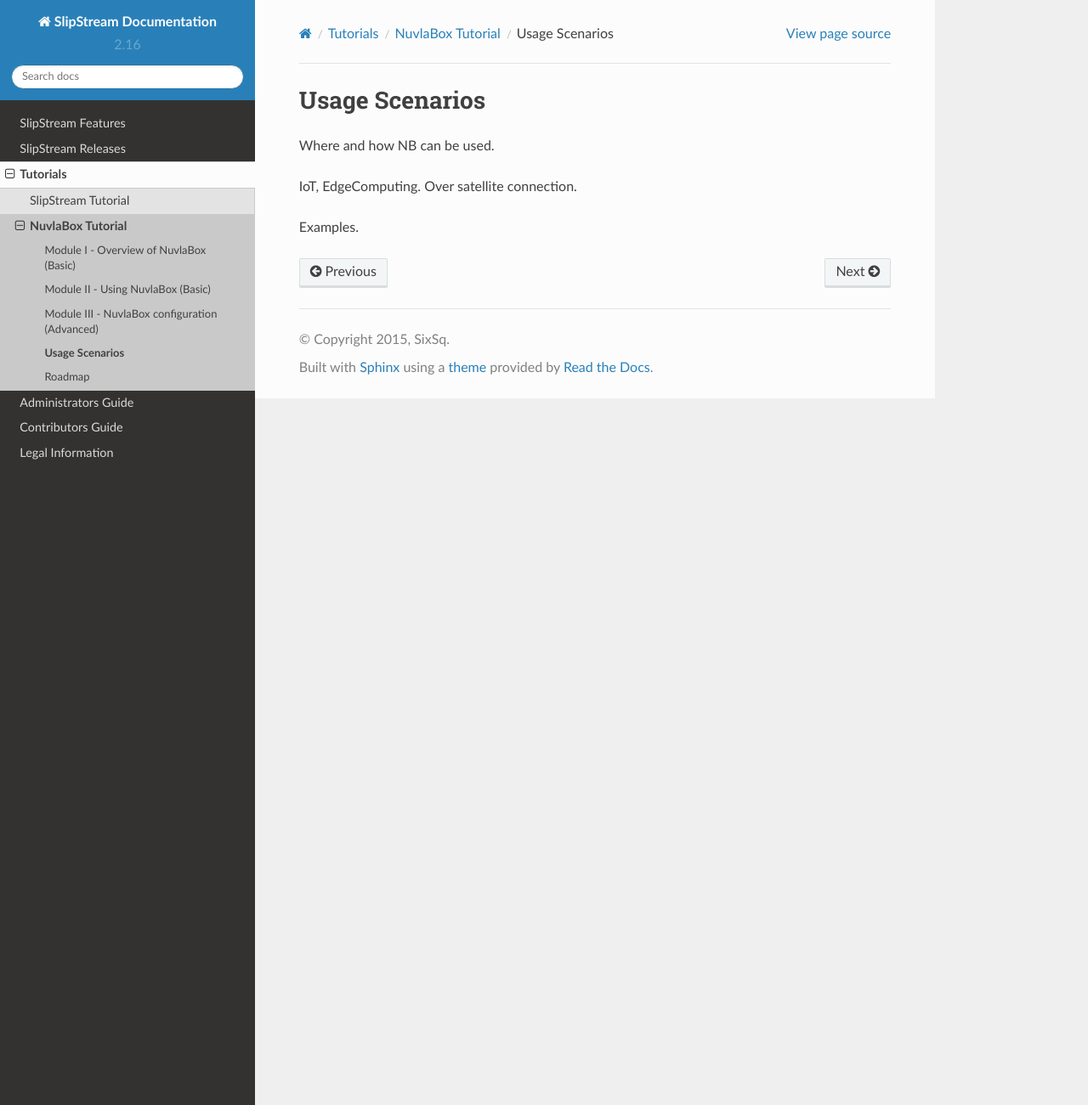
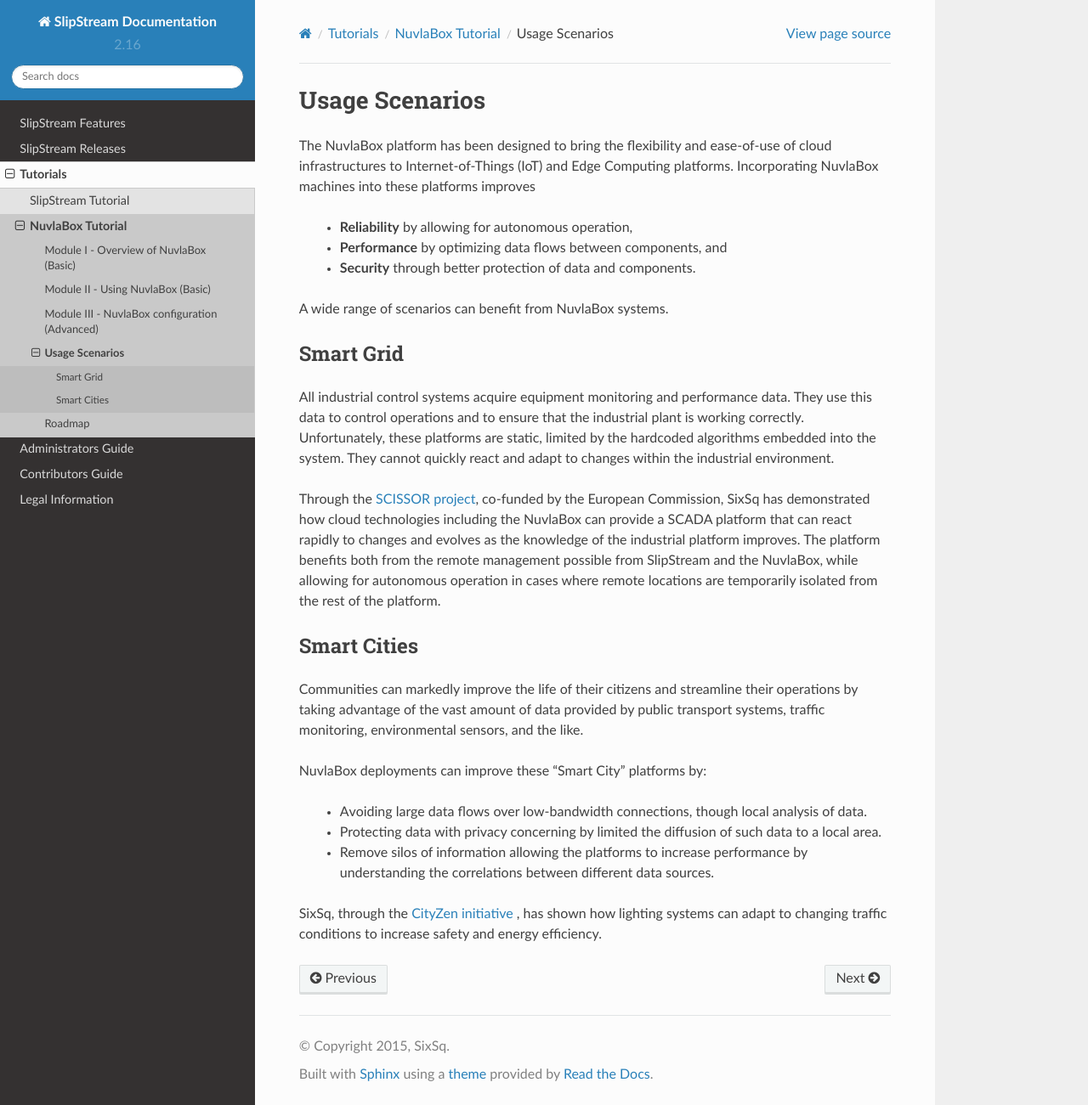
Before and after one commit to slipstream/SlipStreamDocumentation, a Sphinx documentation site: the page built from docs/tutorials/nb/usages.rst, in a window 1280 px wide and 1301 px high. Shown: the whole window at 85% size. Built offline with Sphinx 7.4.7 and the Read the Docs theme 2.0.0, drawn with Linux system fonts in a browser that asks for light colours.

Commit message:
add usage scenarios

```diff
--- a/docs/tutorials/nb/usages.rst
+++ b/docs/tutorials/nb/usages.rst
@@ -1,9 +1,54 @@
 Usage Scenarios
 ===============
 
-Where and how NB can be used.
+The NuvlaBox platform has been designed to bring the flexibility and
+ease-of-use of cloud infrastructures to Internet-of-Things (IoT) and
+Edge Computing platforms.  Incorporating NuvlaBox machines into these
+platforms improves
 
-IoT, EdgeComputing.
-Over satellite connection.
+ - **Reliability** by allowing for autonomous operation,
+ - **Performance** by optimizing data flows between components, and
+ - **Security** through better protection of data and components.
 
-Examples.
+A wide range of scenarios can benefit from NuvlaBox systems.
+
+Smart Grid
+----------
+
+All industrial control systems acquire equipment monitoring and
+performance data.  They use this data to control operations and to
+ensure that the industrial plant is working correctly.  Unfortunately,
+these platforms are static, limited by the hardcoded algorithms
+embedded into the system. They cannot quickly react and adapt to
+changes within the industrial environment.
+
+Through the `SCISSOR project <https://scissor-project.com>`_,
+co-funded by the European Commission, SixSq has demonstrated how cloud
+technologies including the NuvlaBox can provide a SCADA platform that
+can react rapidly to changes and evolves as the knowledge of the
+industrial platform improves.  The platform benefits both from the
+remote management possible from SlipStream and the NuvlaBox, while
+allowing for autonomous operation in cases where remote locations are
+temporarily isolated from the rest of the platform.
+
+Smart Cities
+------------
+
+Communities can markedly improve the life of their citizens and
+streamline their operations by taking advantage of the vast amount of
+data provided by public transport systems, traffic monitoring,
+environmental sensors, and the like.
+
+NuvlaBox deployments can improve these "Smart City" platforms by:
+
+ - Avoiding large data flows over low-bandwidth connections, though
+   local analysis of data.
+ - Protecting data with privacy concerning by limited the diffusion of
+   such data to a local area.
+ - Remove silos of information allowing the platforms to increase
+   performance by understanding the correlations between different
+   data sources.
+
+SixSq, through the `CityZen initiative <http://cityzen.ch>`_ , has
+shown how lighting systems can adapt to changing traffic conditions to
+increase safety and energy efficiency.
```
